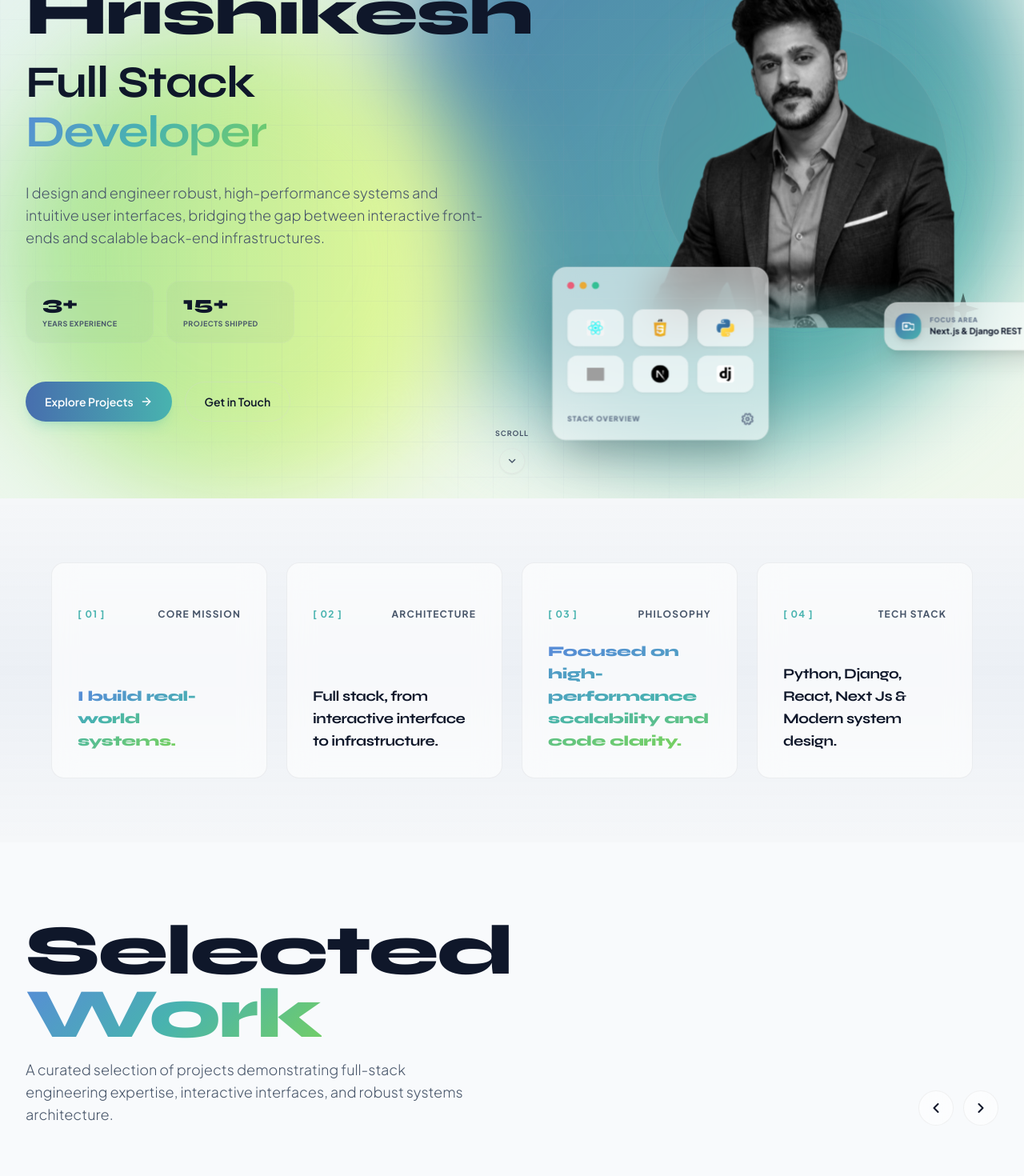
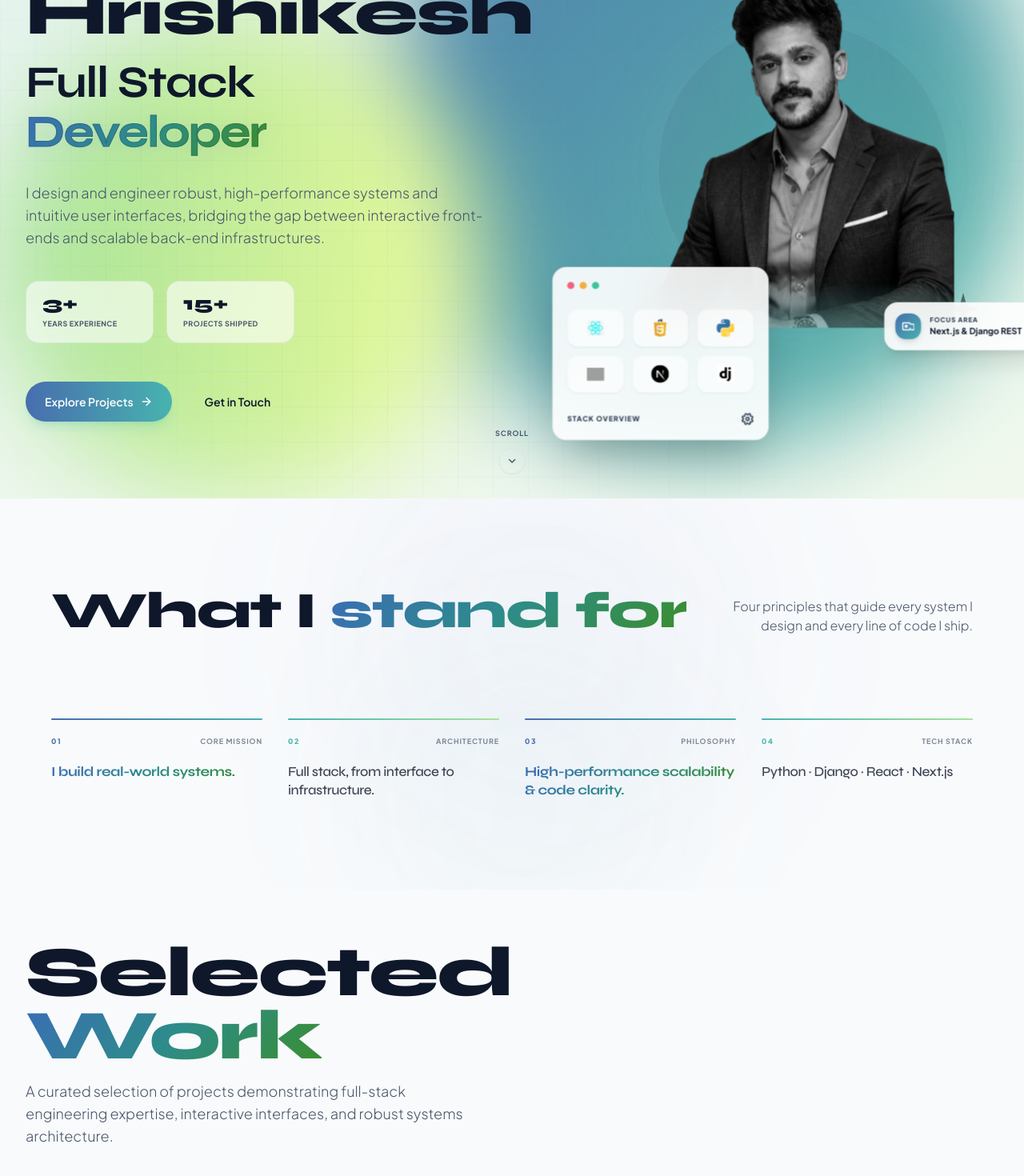
Before and after one commit to hr-ishi94/personal-portfolio-hrishi, a React (Vite) app: page / in a window 1280 px wide. Shown: the part 240-1710 px from the top of the page at 80% size. Built offline with nearby package versions, Linux system fonts and the light colour scheme; grey boxes are pictures that could not be loaded.

Commit message:
Design Fix

```diff
--- a/src/components/HeroSection.tsx
+++ b/src/components/HeroSection.tsx
@@ -1,7 +1,7 @@
 import { motion, useMotionValue, useSpring, useTransform } from 'framer-motion';
 import { ParallaxBackground } from './ParallaxBackground';
 import portrait from '../assets/portrait-without-background.png';
-import { ArrowRight, Sparkles } from 'lucide-react';
+import { ArrowRight } from 'lucide-react';
 import djangoIcon from '../assets/django.jpg';
 import jsIcon from '../assets/js.webp';
 import nextjsIcon from '../assets/nextjs.png';
@@ -79,7 +79,7 @@ export function HeroSection() {
               >
                 Full Stack
                 <br />
-                <span className="text-gradient">Developer</span>
+                <span className="text-gradient text-stroke-theme">Developer</span>
               </motion.h2>
             </div>
 
@@ -99,11 +99,11 @@ export function HeroSection() {
               transition={{ duration: 0.8, delay: 0.35, ease: [0.16, 1, 0.3, 1] }}
               className="flex gap-4 pt-2"
             >
-              <div className="flex-1 max-w-[160px] px-5 py-4 rounded-2xl border border-neutral-200/10 dark:border-white/5 bg-slate-500/5 dark:bg-white/[0.01] backdrop-blur-md text-left">
+              <div className="flex-1 max-w-[160px] px-5 py-4 rounded-2xl glassmorphic text-left">
                 <p className="text-2xl font-extrabold text-[var(--text-primary)] font-headline leading-none">3+</p>
                 <p className="text-[9px] font-bold text-[var(--text-secondary)] tracking-wider uppercase mt-1.5">Years Experience</p>
               </div>
-              <div className="flex-1 max-w-[160px] px-5 py-4 rounded-2xl border border-neutral-200/10 dark:border-white/5 bg-slate-500/5 dark:bg-white/[0.01] backdrop-blur-md text-left">
+              <div className="flex-1 max-w-[160px] px-5 py-4 rounded-2xl glassmorphic text-left">
                 <p className="text-2xl font-extrabold text-[var(--text-primary)] font-headline leading-none">15+</p>
                 <p className="text-[9px] font-bold text-[var(--text-secondary)] tracking-wider uppercase mt-1.5">Projects Shipped</p>
               </div>
@@ -188,7 +188,7 @@ export function HeroSection() {
               {/* Floating Console Window: STACK OVERVIEW (translateZ: 95px for high-depth overlap) */}
               <div
                 style={{ transform: 'translateZ(95px)' }}
-                className="absolute -bottom-8 -left-6 md:-left-12 lg:-left-16 z-20 w-[220px] md:w-[245px] p-4 rounded-2xl border border-neutral-200/30 dark:border-white/10 bg-white/60 dark:bg-slate-950/40 backdrop-blur-xl shadow-2xl text-left pointer-events-none"
+                className="absolute -bottom-8 left-2 md:-left-12 lg:-left-16 z-20 w-[220px] md:w-[245px] p-4 rounded-2xl border border-neutral-200/30 dark:border-white/10 bg-white/90 dark:bg-slate-950/85 backdrop-blur-xl shadow-2xl text-left pointer-events-none"
               >
                 {/* Header Dots */}
                 <div className="flex items-center gap-1.5 pb-2.5 border-b border-neutral-200/10 dark:border-white/5 mb-3">
@@ -231,7 +231,7 @@ export function HeroSection() {
                 </div>
 
                 {/* Window Footer */}
-                <div className="flex items-center justify-between mt-3.5 pt-2 border-t border-neutral-200/10 dark:border-white/5 text-[8px] font-extrabold tracking-widest text-slate-500 dark:text-slate-400 uppercase select-none">
+                <div className="flex items-center justify-between mt-3.5 pt-2 border-t border-neutral-200/10 dark:border-white/5 text-[8px] font-extrabold tracking-widest text-slate-700 dark:text-slate-300 uppercase select-none">
                   <span>Stack Overview</span>
                   <svg className="w-3.5 h-3.5 animate-[spin_10s_linear_infinite]" viewBox="0 0 24 24" fill="none" stroke="currentColor" strokeWidth="2.5">
                     <circle cx="12" cy="12" r="3" />
@@ -243,7 +243,7 @@ export function HeroSection() {
               {/* Floating Info Tag Card (translateZ: 70px) */}
               <div
                 style={{ transform: 'translateZ(70px)' }}
-                className="absolute bottom-16 -right-6 md:-right-12 lg:-right-16 z-20 w-[190px] p-3 rounded-2xl border border-neutral-200/30 dark:border-white/10 bg-white/60 dark:bg-slate-950/40 backdrop-blur-xl shadow-xl flex items-center gap-2.5 pointer-events-none text-left"
+                className="absolute bottom-16 right-2 md:-right-12 lg:-right-16 z-20 w-[190px] p-3 rounded-2xl border border-neutral-200/30 dark:border-white/10 bg-white/90 dark:bg-slate-950/85 backdrop-blur-xl shadow-xl flex items-center gap-2.5 pointer-events-none text-left"
               >
                 <div className="p-2 rounded-xl bg-gradient-to-br from-primary-blue to-primary-teal text-white shadow-md">
                   <svg className="w-3.5 h-3.5" viewBox="0 0 24 24" fill="none" stroke="currentColor" strokeWidth="2.5" strokeLinecap="round" strokeLinejoin="round">
@@ -253,7 +253,7 @@ export function HeroSection() {
                   </svg>
                 </div>
                 <div>
-                  <p className="text-[7.5px] font-extrabold tracking-widest text-slate-500 dark:text-slate-400 uppercase select-none leading-none">Focus Area</p>
+                  <p className="text-[7.5px] font-extrabold tracking-widest text-slate-700 dark:text-slate-300 uppercase select-none leading-none">Focus Area</p>
                   <p className="text-[10px] font-bold text-[var(--text-primary)] mt-0.5 leading-tight">Next.js & Django REST</p>
                 </div>
               </div>
--- a/src/components/NarrativeSection.tsx
+++ b/src/components/NarrativeSection.tsx
@@ -1,66 +1,112 @@
 import { motion } from 'framer-motion';
 
-const statements = [
+const pillars = [
   {
+    index: "01",
     tag: "Core Mission",
     text: "I build real-world systems.",
-    highlight: true
+    accent: true,
   },
   {
+    index: "02",
     tag: "Architecture",
-    text: "Full stack, from interactive interface to infrastructure.",
-    highlight: false
+    text: "Full stack, from interface to infrastructure.",
+    accent: false,
   },
   {
+    index: "03",
     tag: "Philosophy",
-    text: "Focused on high-performance scalability and code clarity.",
-    highlight: true
+    text: "High-performance scalability & code clarity.",
+    accent: true,
   },
   {
+    index: "04",
     tag: "Tech Stack",
-    text: "Python, Django, React, Next Js & Modern system design.",
-    highlight: false
+    text: "Python · Django · React · Next.js",
+    accent: false,
   },
 ];
 
 export function NarrativeSection() {
   return (
-    <section id="narrative" className="relative py-16 md:py-20 px-6 md:px-8 overflow-hidden bg-slate-950/[0.01] dark:bg-black/5">
+    <section
+      id="narrative"
+      className="relative py-20 md:py-28 px-6 md:px-8 overflow-hidden"
+    >
+      {/* Ambient mesh glows */}
+      <div className="absolute -top-20 left-1/3 w-[500px] h-[500px] rounded-full bg-primary-blue/[0.04] dark:bg-primary-blue/[0.06] blur-[120px] pointer-events-none" />
+      <div className="absolute -bottom-20 right-1/3 w-[400px] h-[400px] rounded-full bg-primary-teal/[0.04] dark:bg-primary-teal/[0.07] blur-[100px] pointer-events-none" />
 
-      {/* Background radial glow */}
-      <div className="absolute inset-0 bg-gradient-to-b from-transparent via-primary-blue/5 to-transparent pointer-events-none" />
+      <div className="relative z-10 max-w-6xl mx-auto space-y-16">
 
-      <div className="relative z-10 max-w-6xl mx-auto">
-        <div className="grid grid-cols-1 sm:grid-cols-2 lg:grid-cols-4 gap-6">
-          {statements.map((statement, index) => (
+        {/* ── Top editorial banner ── */}
+        <motion.div
+          initial={{ opacity: 0, y: 24 }}
+          whileInView={{ opacity: 1, y: 0 }}
+          viewport={{ once: true }}
+          transition={{ duration: 0.8 }}
+          className="flex flex-col md:flex-row md:items-end justify-between gap-6 pb-10 border-slate-200 dark:border-slate-800/70"
+        >
+          <h2 className="font-headline text-[clamp(2.5rem,6vw,4rem)] font-extrabold leading-[0.92] tracking-tight text-[var(--text-primary)]">
+            What I&nbsp;
+            <span className="text-gradient">stand for</span>
+          </h2>
+          <p className="text-sm md:text-base text-[var(--text-secondary)] font-light max-w-xs leading-relaxed md:text-right">
+            Four principles that guide every system I design and every line of code I ship.
+          </p>
+        </motion.div>
+
+        {/* ── Pillar columns ── */}
+        <div className="grid grid-cols-1 sm:grid-cols-2 lg:grid-cols-4 gap-x-8 gap-y-10">
+          {pillars.map((pillar, i) => (
             <motion.div
-              key={index}
-              initial={{ opacity: 0, y: 30 }}
+              key={i}
+              initial={{ opacity: 0, y: 28 }}
               whileInView={{ opacity: 1, y: 0 }}
-              viewport={{ once: true, margin: "-50px" }}
-              transition={{ duration: 0.6, delay: index * 0.12 }}
-              className="glassmorphic-interactive p-6 md:p-8 rounded-2xl border border-neutral-200/10 dark:border-white/5 hover:border-primary-teal/30 flex flex-col justify-between text-left space-y-6 relative overflow-hidden group min-h-[180px]"
+              viewport={{ once: true, margin: "-40px" }}
+              transition={{ duration: 0.65, delay: i * 0.1 }}
+              className="group relative flex flex-col gap-5 cursor-default"
             >
-              {/* Subtle top gradient glow on card hover */}
-              <div className="absolute top-0 left-0 right-0 h-[2px] bg-gradient-to-r from-primary-blue to-primary-teal opacity-0 group-hover:opacity-100 transition-opacity duration-300" />
+              {/* Animated top accent line */}
+              <div className="relative h-[2px] w-full overflow-hidden rounded-full bg-slate-200 dark:bg-slate-800">
+                <motion.div
+                  initial={{ scaleX: 0, originX: 0 }}
+                  whileInView={{ scaleX: 1 }}
+                  viewport={{ once: true }}
+                  transition={{ duration: 0.7, delay: i * 0.1 + 0.3, ease: [0.16, 1, 0.3, 1] }}
+                  className={`absolute inset-0 ${
+                    pillar.accent
+                      ? 'bg-gradient-to-r from-primary-blue to-primary-teal'
+                      : 'bg-gradient-to-r from-primary-teal to-primary-mint'
+                  }`}
+                />
+              </div>
 
-              {/* Numeric indicator & Tag */}
+              {/* Index + tag */}
               <div className="flex items-center justify-between">
-                <span className="text-[10px] md:text-xs font-bold tracking-widest text-primary-teal uppercase">
-                  [ 0{index + 1} ]
+                <span
+                  className={`text-[9px] font-black tracking-[0.2em] uppercase select-none ${
+                    pillar.accent
+                      ? 'text-primary-blue dark:text-primary-teal'
+                      : 'text-primary-teal dark:text-primary-mint'
+                  }`}
+                >
+                  {pillar.index}
                 </span>
-                <span className="text-[10px] md:text-xs font-bold tracking-widest text-[var(--text-secondary)] uppercase">
-                  {statement.tag}
+                <span className="text-[9px] font-bold tracking-widest uppercase text-[var(--text-secondary)] select-none opacity-70 group-hover:opacity-100 transition-opacity duration-300">
+                  {pillar.tag}
                 </span>
               </div>
 
-              {/* Main Statement Text */}
-              <p className="text-base md:text-lg font-headline font-bold leading-snug tracking-tight text-[var(--text-primary)]">
-                {statement.highlight ? (
-                  <span className="text-gradient font-extrabold">{statement.text}</span>
-                ) : (
-                  statement.text
-                )}
+              {/* Statement */}
+              <p
+                className={`font-headline text-base md:text-[17px] leading-snug tracking-tight ${
+                  pillar.accent
+                    ? 'text-gradient font-bold'
+                    : 'font-medium text-[var(--text-primary)] opacity-80 group-hover:opacity-100 transition-opacity duration-300'
+                }`}
+              >
+                {pillar.text}
               </p>
             </motion.div>
           ))}
--- a/src/components/WorkSection.tsx
+++ b/src/components/WorkSection.tsx
@@ -79,17 +79,16 @@ export function WorkSection() {
   };
 
   return (
-    <section id="work" className="relative py-20 md:py-24 px-6 md:px-8 overflow-hidden">
+    <section id="work" className="relative pt-12 pb-8 md:pt-16 md:pb-10 px-6 md:px-8 overflow-hidden">
       <div className="max-w-7xl mx-auto relative">
 
-        {/* Header row with arrows */}
-        <div className="flex flex-col md:flex-row md:items-end justify-between gap-8 mb-16 md:mb-20">
+        {/* Header */}
         <motion.div
           initial={{ opacity: 0, y: 30 }}
           whileInView={{ opacity: 1, y: 0 }}
           viewport={{ once: true }}
           transition={{ duration: 0.8 }}
-            className="max-w-xl"
+          className="max-w-xl mb-12 md:mb-16"
         >
           <h2 className="text-[clamp(3rem,8vw,5.5rem)] font-headline font-extrabold leading-[0.9] tracking-tight mb-4 text-[var(--text-primary)]">
             Selected
@@ -101,35 +100,20 @@ export function WorkSection() {
           </p>
         </motion.div>
 
-          {/* Slider Navigation Arrows */}
-          <motion.div
-            initial={{ opacity: 0, scale: 0.9 }}
-            whileInView={{ opacity: 1, scale: 1 }}
-            viewport={{ once: true }}
-            className="flex items-center gap-3 self-start md:self-end select-none"
-          >
+        {/* Carousel with flanking arrows */}
+        <div className="relative">
+          {/* Left Arrow */}
           <button
             onClick={() => handleScroll('left')}
-              className="w-11 h-11 rounded-full border border-neutral-300/30 dark:border-white/10 flex items-center justify-center bg-white/50 dark:bg-slate-950/20 backdrop-blur-md hover:border-primary-teal/40 hover:text-primary-teal hover:scale-105 active:scale-95 transition-all duration-300 pointer-events-auto"
+            className="hidden md:flex absolute left-0 top-1/2 -translate-y-1/2 -translate-x-5 z-20 w-10 h-10 rounded-full items-center justify-center bg-white dark:bg-slate-900 border border-slate-200/60 dark:border-white/10 shadow-md hover:border-primary-teal/50 hover:text-primary-teal hover:scale-110 active:scale-95 transition-all duration-300 select-none"
             aria-label="Previous Slide"
           >
-              <svg className="w-5 h-5" viewBox="0 0 24 24" fill="none" stroke="currentColor" strokeWidth="2.5" strokeLinecap="round" strokeLinejoin="round">
+            <svg className="w-4 h-4" viewBox="0 0 24 24" fill="none" stroke="currentColor" strokeWidth="2.5" strokeLinecap="round" strokeLinejoin="round">
               <polyline points="15 18 9 12 15 6"></polyline>
             </svg>
           </button>
-            <button
-              onClick={() => handleScroll('right')}
-              className="w-11 h-11 rounded-full border border-neutral-300/30 dark:border-white/10 flex items-center justify-center bg-white/50 dark:bg-slate-950/20 backdrop-blur-md hover:border-primary-teal/40 hover:text-primary-teal hover:scale-105 active:scale-95 transition-all duration-300 pointer-events-auto"
-              aria-label="Next Slide"
-            >
-              <svg className="w-5 h-5" viewBox="0 0 24 24" fill="none" stroke="currentColor" strokeWidth="2.5" strokeLinecap="round" strokeLinejoin="round">
-                <polyline points="9 18 15 12 9 6"></polyline>
-              </svg>
-            </button>
-          </motion.div>
-        </div>
 
-        {/* Slidable Cards Slider */}
+          {/* Slidable Cards */}
           <div
             ref={sliderRef}
             className="flex gap-6 md:gap-8 overflow-x-auto snap-x snap-mandatory scroll-smooth pt-6 pb-8 -mx-6 px-6 md:-mx-8 md:px-8 scroll-pl-6 md:scroll-pl-8"
@@ -142,6 +126,18 @@ export function WorkSection() {
             {projects.map((project, index) => (
               <ProjectCard key={index} project={project} index={index} />
             ))}
+          </div>
+
+          {/* Right Arrow */}
+          <button
+            onClick={() => handleScroll('right')}
+            className="hidden md:flex absolute right-0 top-1/2 -translate-y-1/2 translate-x-5 z-20 w-10 h-10 rounded-full items-center justify-center bg-white dark:bg-slate-900 border border-slate-200/60 dark:border-white/10 shadow-md hover:border-primary-teal/50 hover:text-primary-teal hover:scale-110 active:scale-95 transition-all duration-300 select-none"
+            aria-label="Next Slide"
+          >
+            <svg className="w-4 h-4" viewBox="0 0 24 24" fill="none" stroke="currentColor" strokeWidth="2.5" strokeLinecap="round" strokeLinejoin="round">
+              <polyline points="9 18 15 12 9 6"></polyline>
+            </svg>
+          </button>
         </div>
       </div>
     </section>
--- a/src/index.css
+++ b/src/index.css
@@ -11,6 +11,9 @@
   --card-bg: rgba(255, 255, 255, 0.6);
   --card-border: rgba(15, 23, 42, 0.06);
   --glow-color: rgba(71, 110, 174, 0.08);
+  --gradient-start: #3b6bb8;
+  --gradient-middle: #2d8c89;
+  --gradient-end: #3b8e28;
 }
 
 .dark {
@@ -22,6 +25,9 @@
   --card-bg: rgba(16, 22, 38, 0.6);
   --card-border: rgba(255, 255, 255, 0.06);
   --glow-color: rgba(72, 179, 175, 0.25);
+  --gradient-start: #588bd8;
+  --gradient-middle: #48B3AF;
+  --gradient-end: #76d061;
 }
 
 html {
@@ -58,10 +64,20 @@ body {
 
 @layer utilities {
   .text-gradient {
-    background: linear-gradient(135deg, #588bd8 0%, #48B3AF 50%, #76d061 100%);
+    background: linear-gradient(135deg, var(--gradient-start) 0%, var(--gradient-middle) 50%, var(--gradient-end) 100%);
     -webkit-background-clip: text;
     -webkit-text-fill-color: transparent;
     background-clip: text;
+  }
+
+  .text-stroke-theme {
+    -webkit-text-stroke: 1px rgba(15, 23, 42, 0.2);
+    filter: drop-shadow(0 4px 12px rgba(71, 110, 174, 0.12));
+  }
+
+  .dark .text-stroke-theme {
+    -webkit-text-stroke: 1px rgba(248, 250, 252, 0.25);
+    filter: drop-shadow(0 0 20px rgba(72, 179, 175, 0.25));
   }
 
   .animate-gradient {
```
Also changed, not shown: src/components/ExperienceSection.tsx (+18 -18 lines). Lines whose indentation alone changed are shown as unchanged.
